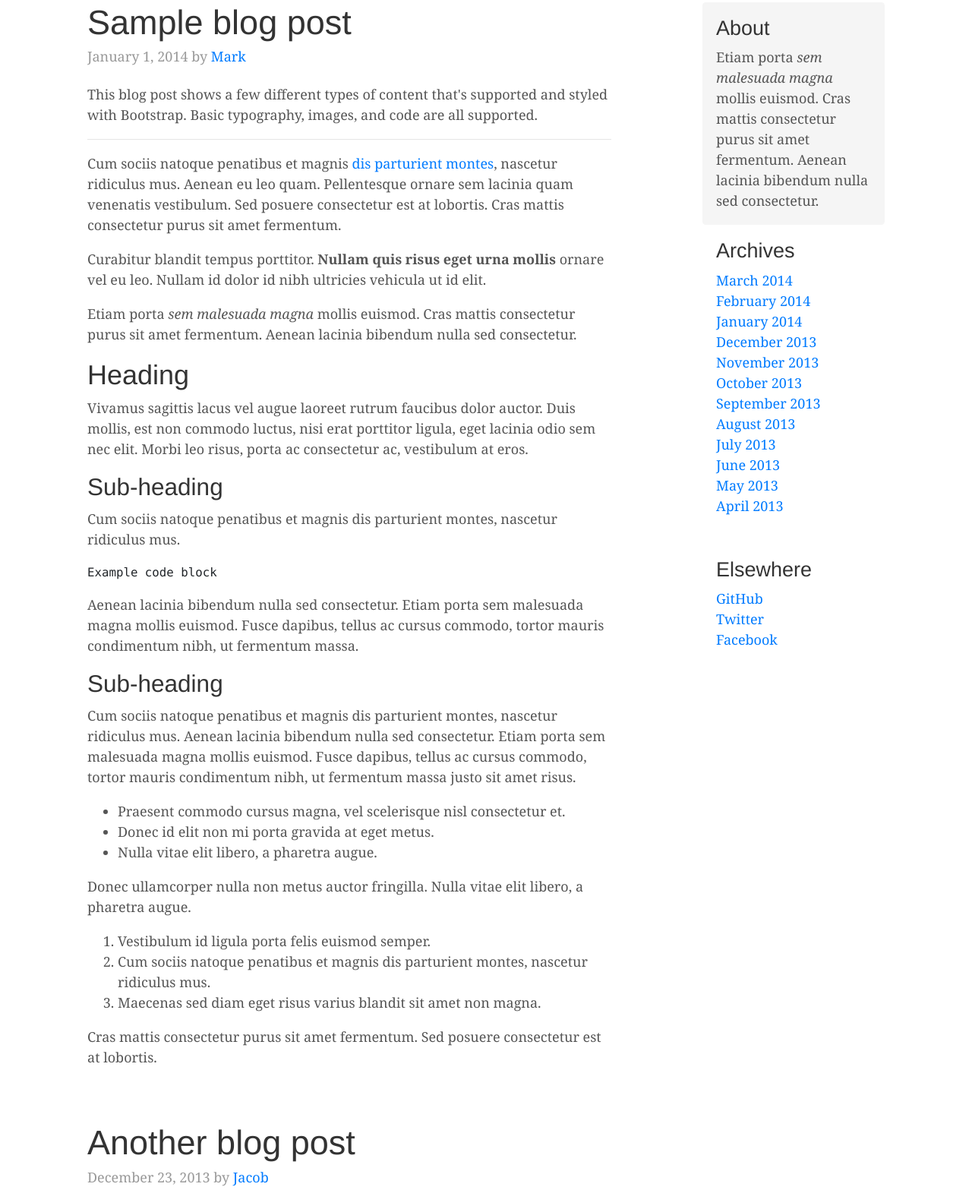
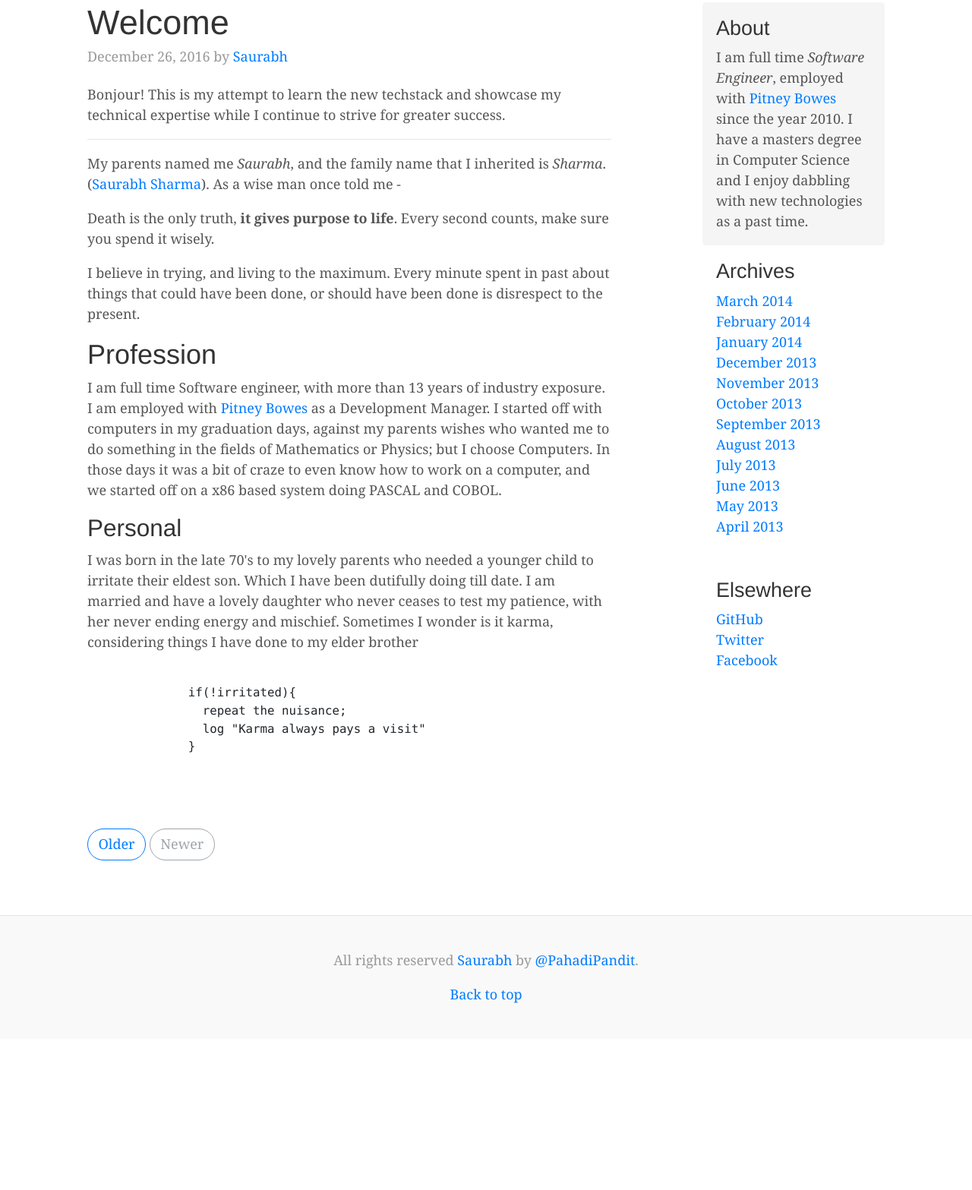
Before and after one commit to samarthya/samarthya, a website: page index.html in a window 1280 px wide. Shown: the part 297-1864 px from the top of the page at 76% size. After the commit the page ends 1665 px from the top, so only its background shows below. Drawn offline with nearby package versions, Linux system fonts and the light colour scheme; files that its build step writes are made by us from their sources.

Commit message:
Modified content to add personalization

```diff
--- a/index.html
+++ b/index.html
@@ -6,11 +6,11 @@
     <meta name="viewport" content="width=device-width, initial-scale=1, shrink-to-fit=no">
 
     <!-- The above 3 meta tags *must* come first in the head; any other head content must come *after* these tags -->
-    <meta name="description" content="">
-    <meta name="author" content="">
+    <meta name="description" content="This is my personal blog.">
+    <meta name="author" content="Saurabh Sharma(saurabh777@gmail.com)">
     <link rel="icon" href="./resources/favicon32x32.ico">
 
-    <title>Blog Template for Bootstrap</title>
+    <title>Saurabh Sharma</title>
 
     <!-- Bootstrap core CSS -->
     <link href="bootstrap/dist/css/bootstrap.min.css" rel="stylesheet">
@@ -25,18 +25,18 @@
       <div class="container">
         <nav class="nav blog-nav">
           <a class="nav-link active" href="#">Home</a>
-          <a class="nav-link" href="#">New features</a>
+          <a class="nav-link" href="#">Overview</a>
           <a class="nav-link" href="#">Press</a>
-          <a class="nav-link" href="#">New hires</a>
-          <a class="nav-link" href="#">About</a>
+          <a class="nav-link" href="#">About Me</a>
+          <a class="nav-link" href="#">Contact</a>
         </nav>
       </div>
     </div>
 
     <div class="blog-header">
       <div class="container">
-        <h1 class="blog-title">The Bootstrap Blog</h1>
-        <p class="lead blog-description">An example blog template built with Bootstrap.</p>
+        <h1 class="blog-title">Saurabh Sharma</h1>
+        <p class="lead blog-description">Change is the only constant, either you adapt or prepare for oblivion.</p>
       </div>
     </div>
 
@@ -47,63 +47,39 @@
         <div class="col-sm-8 blog-main">
 
           <div class="blog-post">
-            <h2 class="blog-post-title">Sample blog post</h2>
-            <p class="blog-post-meta">January 1, 2014 by <a href="#">Mark</a></p>
+            <h2 class="blog-post-title">Welcome</h2>
+            <p class="blog-post-meta">December 26, 2016 by <a href="#">Saurabh</a></p>
 
-            <p>This blog post shows a few different types of content that's supported and styled with Bootstrap. Basic typography, images, and code are all supported.</p>
+            <p>Bonjour! This is my attempt to learn the new techstack and showcase my technical expertise while I continue to strive for greater success.</p>
             <hr>
-            <p>Cum sociis natoque penatibus et magnis <a href="#">dis parturient montes</a>, nascetur ridiculus mus. Aenean eu leo quam. Pellentesque ornare sem lacinia quam venenatis vestibulum. Sed posuere consectetur est at lobortis. Cras mattis consectetur purus sit amet fermentum.</p>
+            <p>My parents named me <i>Saurabh</i>, and the family name that I inherited is <i>Sharma</i>. (<a href="https://about.me/samarthya">Saurabh Sharma</a>). As a wise man once told me - </p>
             <blockquote>
-              <p>Curabitur blandit tempus porttitor. <strong>Nullam quis risus eget urna mollis</strong> ornare vel eu leo. Nullam id dolor id nibh ultricies vehicula ut id elit.</p>
+              <p>Death is the only truth, <strong>it gives purpose to life</strong>. Every second counts, make sure you spend it wisely.</p>
             </blockquote>
-            <p>Etiam porta <em>sem malesuada magna</em> mollis euismod. Cras mattis consectetur purus sit amet fermentum. Aenean lacinia bibendum nulla sed consectetur.</p>
-            <h2>Heading</h2>
-            <p>Vivamus sagittis lacus vel augue laoreet rutrum faucibus dolor auctor. Duis mollis, est non commodo luctus, nisi erat porttitor ligula, eget lacinia odio sem nec elit. Morbi leo risus, porta ac consectetur ac, vestibulum at eros.</p>
-            <h3>Sub-heading</h3>
-            <p>Cum sociis natoque penatibus et magnis dis parturient montes, nascetur ridiculus mus.</p>
-            <pre><code>Example code block</code></pre>
-            <p>Aenean lacinia bibendum nulla sed consectetur. Etiam porta sem malesuada magna mollis euismod. Fusce dapibus, tellus ac cursus commodo, tortor mauris condimentum nibh, ut fermentum massa.</p>
-            <h3>Sub-heading</h3>
-            <p>Cum sociis natoque penatibus et magnis dis parturient montes, nascetur ridiculus mus. Aenean lacinia bibendum nulla sed consectetur. Etiam porta sem malesuada magna mollis euismod. Fusce dapibus, tellus ac cursus commodo, tortor mauris condimentum nibh, ut fermentum massa justo sit amet risus.</p>
-            <ul>
-              <li>Praesent commodo cursus magna, vel scelerisque nisl consectetur et.</li>
-              <li>Donec id elit non mi porta gravida at eget metus.</li>
-              <li>Nulla vitae elit libero, a pharetra augue.</li>
-            </ul>
-            <p>Donec ullamcorper nulla non metus auctor fringilla. Nulla vitae elit libero, a pharetra augue.</p>
-            <ol>
-              <li>Vestibulum id ligula porta felis euismod semper.</li>
-              <li>Cum sociis natoque penatibus et magnis dis parturient montes, nascetur ridiculus mus.</li>
-              <li>Maecenas sed diam eget risus varius blandit sit amet non magna.</li>
-            </ol>
-            <p>Cras mattis consectetur purus sit amet fermentum. Sed posuere consectetur est at lobortis.</p>
+            <p>I believe in trying, and living to the maximum. Every minute spent in past about things that could have been done, or should have been done is disrespect to the present.</p>
+            <h2>Profession</h2>
+            <p>I am full time Software engineer, with more than 13 years of industry
+              exposure. I am employed with <a href="http://www.pb.com">Pitney Bowes</a> as a Development
+              Manager. I started off with computers in my graduation days, against my
+              parents wishes who wanted me to do something in the fields of Mathematics
+              or Physics; but I choose Computers. In those days it was a bit of craze
+              to even know how to work on a computer, and we started off on a x86 based
+              system doing PASCAL and COBOL.</p>
+            <h3>Personal</h3>
+            <p>I was born in the late 70's to my lovely parents who needed a younger
+              child to irritate their eldest son. Which I have been dutifully doing till
+              date. I am married and have a lovely daughter who never ceases to
+              test my patience, with her never ending energy and mischief. Sometimes I
+              wonder is it karma, considering things I have done to my elder brother</p>
+            <pre><code>
+              if(!irritated){
+                repeat the nuisance;
+                log "Karma always pays a visit"
+              }
+            </code></pre>
           </div><!-- /.blog-post -->
 
-          <div class="blog-post">
-            <h2 class="blog-post-title">Another blog post</h2>
-            <p class="blog-post-meta">December 23, 2013 by <a href="#">Jacob</a></p>
 
-            <p>Cum sociis natoque penatibus et magnis <a href="#">dis parturient montes</a>, nascetur ridiculus mus. Aenean eu leo quam. Pellentesque ornare sem lacinia quam venenatis vestibulum. Sed posuere consectetur est at lobortis. Cras mattis consectetur purus sit amet fermentum.</p>
-            <blockquote>
-              <p>Curabitur blandit tempus porttitor. <strong>Nullam quis risus eget urna mollis</strong> ornare vel eu leo. Nullam id dolor id nibh ultricies vehicula ut id elit.</p>
-            </blockquote>
-            <p>Etiam porta <em>sem malesuada magna</em> mollis euismod. Cras mattis consectetur purus sit amet fermentum. Aenean lacinia bibendum nulla sed consectetur.</p>
-            <p>Vivamus sagittis lacus vel augue laoreet rutrum faucibus dolor auctor. Duis mollis, est non commodo luctus, nisi erat porttitor ligula, eget lacinia odio sem nec elit. Morbi leo risus, porta ac consectetur ac, vestibulum at eros.</p>
-          </div><!-- /.blog-post -->
-
-          <div class="blog-post">
-            <h2 class="blog-post-title">New feature</h2>
-            <p class="blog-post-meta">December 14, 2013 by <a href="#">Chris</a></p>
-
-            <p>Cum sociis natoque penatibus et magnis dis parturient montes, nascetur ridiculus mus. Aenean lacinia bibendum nulla sed consectetur. Etiam porta sem malesuada magna mollis euismod. Fusce dapibus, tellus ac cursus commodo, tortor mauris condimentum nibh, ut fermentum massa justo sit amet risus.</p>
-            <ul>
-              <li>Praesent commodo cursus magna, vel scelerisque nisl consectetur et.</li>
-              <li>Donec id elit non mi porta gravida at eget metus.</li>
-              <li>Nulla vitae elit libero, a pharetra augue.</li>
-            </ul>
-            <p>Etiam porta <em>sem malesuada magna</em> mollis euismod. Cras mattis consectetur purus sit amet fermentum. Aenean lacinia bibendum nulla sed consectetur.</p>
-            <p>Donec ullamcorper nulla non metus auctor fringilla. Nulla vitae elit libero, a pharetra augue.</p>
-          </div><!-- /.blog-post -->
 
           <nav class="blog-pagination">
             <a class="btn btn-outline-primary" href="#">Older</a>
@@ -115,7 +91,7 @@
         <div class="col-sm-3 offset-sm-1 blog-sidebar">
           <div class="sidebar-module sidebar-module-inset">
             <h4>About</h4>
-            <p>Etiam porta <em>sem malesuada magna</em> mollis euismod. Cras mattis consectetur purus sit amet fermentum. Aenean lacinia bibendum nulla sed consectetur.</p>
+            <p>I am full time <em>Software Engineer</em>, employed with <a href="http://www.pb.com">Pitney Bowes</a> since the year 2010. I have a masters degree in Computer Science and I enjoy dabbling with new technologies as a past time.</p>
           </div>
           <div class="sidebar-module">
             <h4>Archives</h4>
@@ -149,7 +125,7 @@
     </div><!-- /.container -->
 
     <footer class="blog-footer">
-      <p>Blog template built for <a href="https://getbootstrap.com">Bootstrap</a> by <a href="https://twitter.com/mdo">@mdo</a>.</p>
+      <p>All rights reserved <a href="https://about.me/samarthya">Saurabh</a> by <a href="https://twitter.com/PahadiPandit">@PahadiPandit</a>.</p>
       <p>
         <a href="#">Back to top</a>
       </p>
```
Also changed, not shown: README.md, resources/me-on-foot.JPG (added), resources/shooting-foot.jpg (added).
